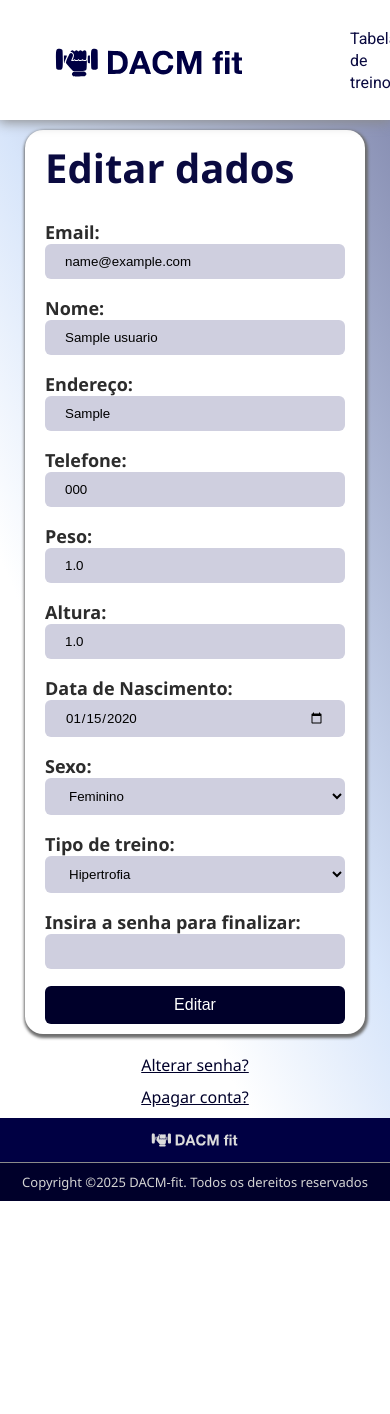
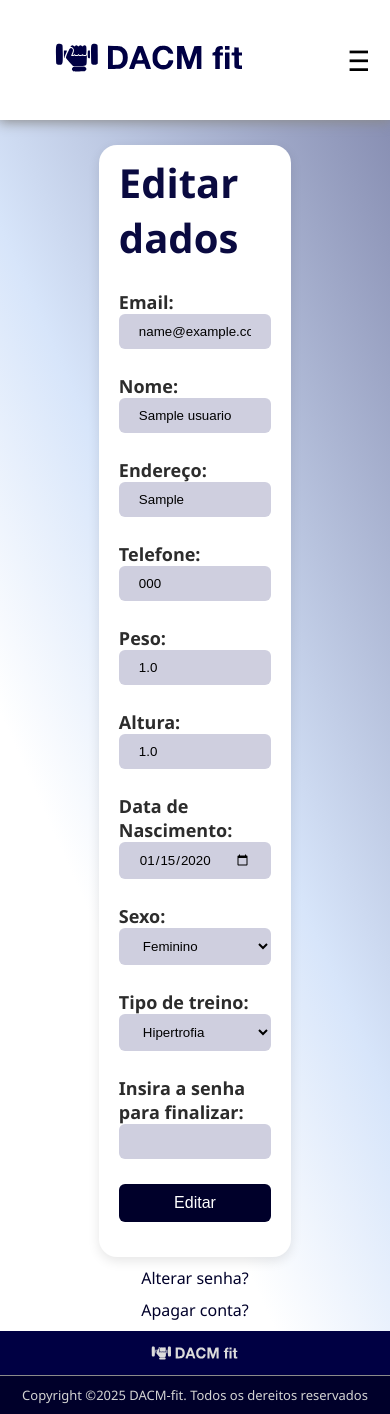
Before and after one commit to Davi-1903/DACM-fit, a Flask app: page /editar in a window 390 px wide. Before the commit the page ends 1201 px from the top, so only its background shows below. Run offline with Flask 3, Linux system fonts and the light colour scheme; a user stored in the database is signed in; tables that the repository leaves empty hold one stand-in row (values such as "Sample post"); some web fonts are replaced.

Commit message:
Atualizar css das páginas, header e css em geral

```diff
--- a/static/header.css
+++ b/static/header.css
@@ -8,22 +8,68 @@ header {
     position: fixed;
     top: 0;
     width: 100%;
+    z-index: 1000;
 }
+
 header img {
     padding: 0px 50px;
     min-width: 300px;
     width: 20vw;
     height: auto;
 }
+
 ul.menu {
     list-style: none;
     display: flex;
     gap: 30px;
     padding: 0px 50px;
 }
+
 ul.menu li a{
     text-decoration: none;
     color: #0A0A40;
     font-family: 'Roboto', sans-serif;
+}
 
+#hamburguer {
+    display: none;
 }
+
+.hamburger {
+    display: none;
+    font-size: 28px;
+    cursor: pointer;
+    padding: 0 20px;
+}
+
+@media screen and (max-width: 768px){
+    .hamburger {
+        display: block;
+    }
+
+    nav {
+        position: absolute;
+        top: 120px;
+        right: 0;
+        width: 200px;
+        background-color: white;
+        box-shadow: 0 2px 8px rgba(0,0,0,0.2);
+        display: none;
+        flex-direction: column;
+    }
+
+    #hamburguer:checked + .hamburger + nav {
+        display: flex;
+    }
+
+    ul.menu {
+        flex-direction: column;
+        gap: 0;
+        padding: 10px;
+    }
+
+    ul.menu li {
+        padding: 10px 0;
+        border-bottom: 1px solid #ddd;
+    }
+}
--- a/static/style.css
+++ b/static/style.css
@@ -105,9 +109,14 @@ form{
     width: fit-content;
     align-items: center;
     border-radius: 18px;
-    box-shadow: 1px 2px 3px 2px rgb(110, 110, 110);
+    box-shadow: 0 4px 12px #0000001a;
     margin-top: 20px;
 }
+
+#register > button, #login > button {
+    width: 300px;
+}
+
 form h2 {
     color: #0A0A40;
     font-size: 50px;
@@ -120,10 +129,11 @@ form input, form select{
     border: 0;
     border-radius: 6px;
     margin-bottom: 25px;
-    width: 300px;
+    width: 100%;
     font-family: Arial, Helvetica, sans-serif;
     align-self: flex-start;
 }
+
 button{
     padding: 10px 20px;
     background-color: #CFCFDF;
@@ -131,7 +141,7 @@ button{
     border-radius: 6px;
     margin-top: 10px;
     margin-bottom: 25px;
-    width: 300px;
+    width: 100%;
     font-family: Arial, Helvetica, sans-serif;
     background-color: #00002A;
     color: white;
--- a/templates/components/header.html
+++ b/templates/components/header.html
@@ -1,13 +1,22 @@
 <header>
-    <a href="{{ url_for('index' ) }}"><img src="{{ url_for('static', filename='media/DACM-fit.svg') }}" alt="icone"></a>
+    <a href="{{ url_for('index') }}">
+        <img src="{{ url_for('static', filename='media/DACM-fit.svg') }}" alt="icone">
+    </a>
+
+    <input type="checkbox" id="hamburguer">
+    <label for="hamburguer" class="hamburger">
+        ☰
+    </label>
+
     <nav>
         <ul class="menu">
-            {% if current_user.is_authenticated %}
-            <li><a href="{{ url_for('tabela_treino' ) }}">Tabela de treino</a></li>
+            {% if current_user.is_authenticated and request.cookies['logado'] %}
+            <li><a href="{{ url_for('tabela_treino') }}">Tabela de treino</a></li>
             <li><a href="{{ url_for('registrar_treino') }}">Registrar treino</a></li>
-            <li><a href="{{ url_for('perfil')}}">Perfil</a></li>
+            <li><a href="{{ url_for('perfil') }}">Perfil</a></li>
+            <li><a href="{{ url_for('avisos') }}">Avisos</a></li>
             <li><a href="{{ url_for('ajuda') }}">Ajuda</a></li>
-            <li><a href="{{ url_for('logout' ) }}">Logout</a></li>
+            <li><a href="{{ url_for('logout') }}">Logout</a></li>
             {% else %}
             <li><a href="{{ url_for('login') }}">Login</a></li>
             <li><a href="{{ url_for('register') }}">Register</a></li>
--- a/templates/formulario_edicao.html
+++ b/templates/formulario_edicao.html
@@ -7,24 +7,26 @@
 {% block style %}
     <style>
         form{
-            margin: 10px 120px;
+            margin: 25px 120px 0 120px;
         }
         .editar{
             display: flex;
             flex-wrap: wrap;
             gap: 2px;
             justify-content: space-between;
+            gap: 10px;
         }
-        .editar div{
-            flex: 0 0 48%;
+        .editar label {
+            flex: 1;
+            flex-basis: 300px;
         }
-        button {
-            margin: auto;
-            display: block;
-        }
-        a{
+
+        main a{
             color: #00002A;
             margin-top: 10px;
+            text-decoration: none;
+        }
+        main a:hover {
             text-decoration: underline;
         }
         label {
@@ -35,39 +37,42 @@
 
 
 {% block content %}
+    {% include 'components/messages.html'   %}
     <form action="{{ url_for('editar') }}" method="post">
         <h2>Editar dados</h2>
+
+
         <div class="editar">
-            <div>
-                <label for="email">Email: </label>
+            <label for="email">Email:
+
                 <input type="email" name="email" id="email" value="{{user['usu_email']}}">
-            </div>
-            <div>
-                <label for="nome">Nome: </label>
+            </label>
+            <label for="nome">Nome:
+
                 <input type="text" name="nome" id="nome" value="{{user['usu_nome']}}">
-            </div>
-            <div>
-                <label for="endereco">Endereço: </label>
+            </label>
+            <label for="endereco">Endereço:
+
                 <input type="text" name="endereco" id="endereco" value="{{user['usu_endereco']}}">
-            </div>
-            <div>
-                <label for="telefone">Telefone: </label>
+            </label>
+            <label for="telefone">Telefone:
+
                 <input type="tel" name="telefone" id="telefone" value="{{user['usu_telefone']}}">
-            </div>
-            <div>
-                <label for="peso">Peso: </label>
+            </label>
+            <label for="peso">Peso:
+
                 <input type="number" name="peso" id="peso" value="{{user['usu_peso']}}" step="0.01" min="0">
-            </div>
-            <div>
-                <label for="altura">Altura: </label>
+            </label>
+            <label for="altura">Altura:
+
                 <input type="number" name="altura" id="altura" value="{{user['usu_altura']}}" step="0.01" min="0">
-            </div>
-            <div>
-                <label for="data">Data de Nascimento: </label>
+            </label>
+            <label for="data">Data de Nascimento:
+
                 <input type="date" name="data" id="data" value="{{user['usu_data_nascimento']}}">
-            </div>
-            <div>
-                <label for="sexo">Sexo: </label>
+            </label>
+            <label for="sexo">Sexo:
+
                 <select name="sexo" id="sexo">
                     {% if user['usu_sexo'] == 'fem' %}
                         <option value="fem" selected>Feminino</option>
@@ -86,9 +91,9 @@
                     {% endif %}
 
                 </select>
-            </div>
-            <div>
-                <label for="tipo_treino">Tipo de treino: </label>
+            </label>
+            <label for="tipo_treino">Tipo de treino:
+
                 <select name="tipo_treino" id="tipo_treino">
                     {% if user['usu_tipo_treino'] == 'hipertrofia' %}
                         <option value="hipertrofia" selected>Hipertrofia</option>
@@ -111,13 +116,15 @@
                         <option value="funcional">Funcional</option>
                     {% endif %}
                 </select>
-            </div>
-            <div>
-                <label>Insira a senha para finalizar:</label>
-                <input type="password" name="senha" id="senha">
-            </div>
-            <button type="submit">Editar</button>
+            </label>
+            <label>Insira a senha para finalizar:
+
+                <input type="password" name="senha" id="senha" required>
+            </label>
+
         </div>
+        <button type="submit">Editar</button>
+
     </form>
     <a href="{{url_for('alterar_senha')}}">Alterar senha?</a>
     <a href="{{url_for('deletar_conta')}}">Apagar conta?</a>
```
Also changed, not shown: other parts of static/style.css (+33 -2 lines), templates/avisos.html (added, +84 -0 lines), templates/exibir_registro_treino.html (+34 -2 lines), templates/registrar_treino.html (+34 -2 lines), static/media/horário.svg (added), static/media/local.svg (added), static/media/menu.svg (added), static/media/telefone.svg (added).
